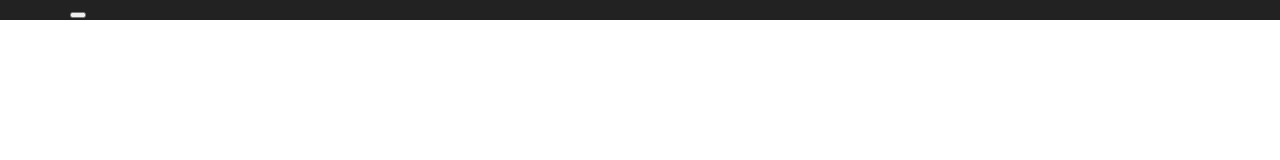
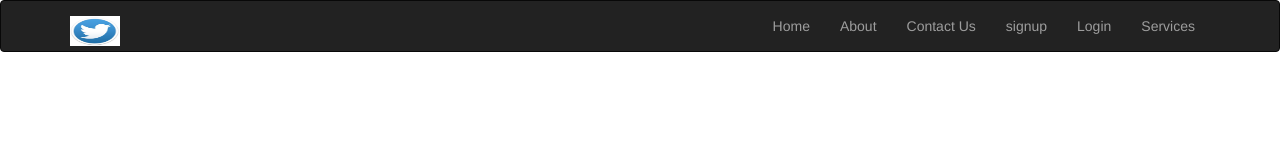
Before and after one commit to rajnibhardwaj1/KPS, a plain HTML site: page index.html in a window 1280 px wide. Drawn offline with nearby package versions, Linux system fonts and the light colour scheme.

Commit message:
slide image

```diff
--- a/index.html
+++ b/index.html
@@ -10,15 +10,26 @@
 
 </head>
 <body>
-    <nav class="navbar-inverse">
+    <nav class="navbar navbar-inverse">
         <div class="container">
             <div class="navbar-header">
-                <button type="button" class="navbar-toggel" data-toggle="collapse" data-target="">
+                <button type="button" class="navbar-toggle" data-toggle="collapse" data-target="#Myid">
                     <span class="icon-bar"></span>
                     <span class="icon-bar"></span>
                     <span class="icon-bar"></span>
                 </button>
-                <a href="#"><img src="" class="img-responsive"  alt="" style="width: 50px;" /></a>
+                <a href="#" class="navbar-brand"><img src="VRB1.jpg" class="img-responsive"  alt="" style="width: 50px; height: 30px;" /></a>
+            </div>
+            <div class="collapse navbar-collapse" id="Myid">
+                <ul class="nav navbar-nav navbar-right">
+                    <li><a href="#">Home</a></li>
+                    <li><a href="#">About</a></li>
+                    <li><a href="#">Contact Us</a></li>
+                    <li><a href="#">signup</a></li>
+                    <li><a href="#">Login</a></li>
+                    <li><a href="#">Services</a></li>
+                </ul>
+
             </div>
         </div>
     </nav>
```
Also changed, not shown: sd-1.jpg (added), sd-3.jpg (added), sd-4.webp (added), 1 other file.
